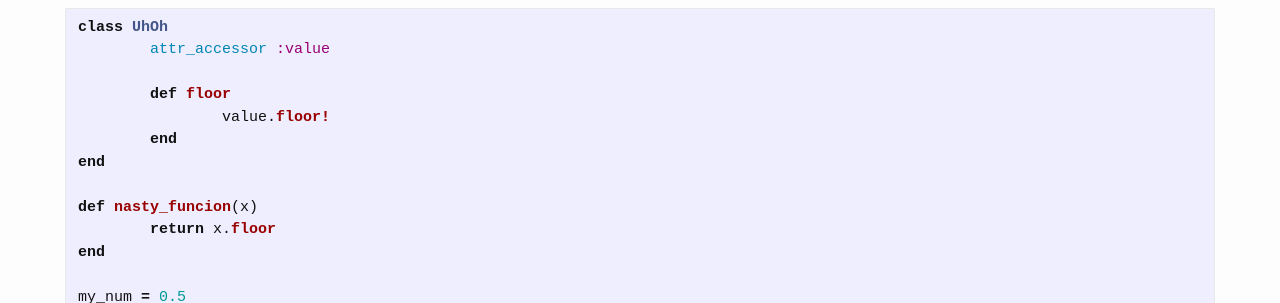
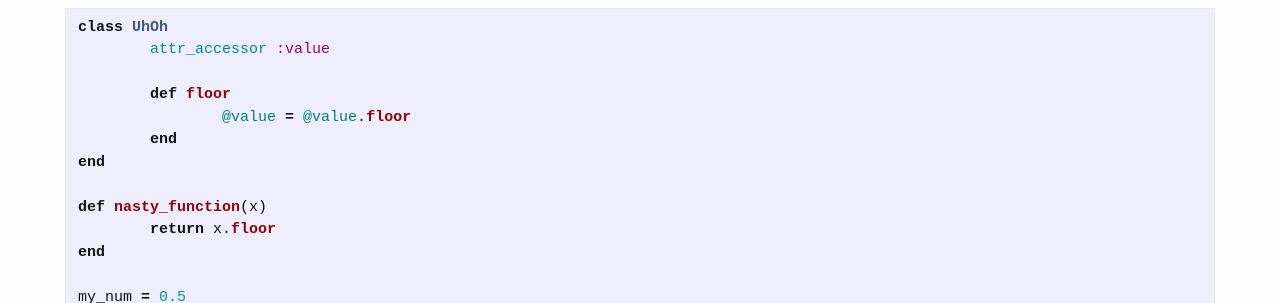
Before and after one commit to DataKinds/datakinds.github.io, a Jekyll site: the page built from _posts/2019-04-02-a-whirlwind-tour-of-perl6-s-best-features.md, in a window 1280 px wide and 900 px high, scrolled down 3080 px. Shown: the part 151-454 px from the top of the window. Built offline with Jekyll 4.4.1, drawn with Linux system fonts in a browser that asks for light colours.

Commit message:
fixed ruby code

```diff
--- a/_posts/2019-04-02-a-whirlwind-tour-of-perl6-s-best-features.md
+++ b/_posts/2019-04-02-a-whirlwind-tour-of-perl6-s-best-features.md
@@ -132,11 +132,11 @@ class UhOh
 	attr_accessor :value
 
 	def floor
-		value.floor!
+		@value = @value.floor
 	end
 end
 
-def nasty_funcion(x)
+def nasty_function(x)
 	return x.floor
 end
 
```
